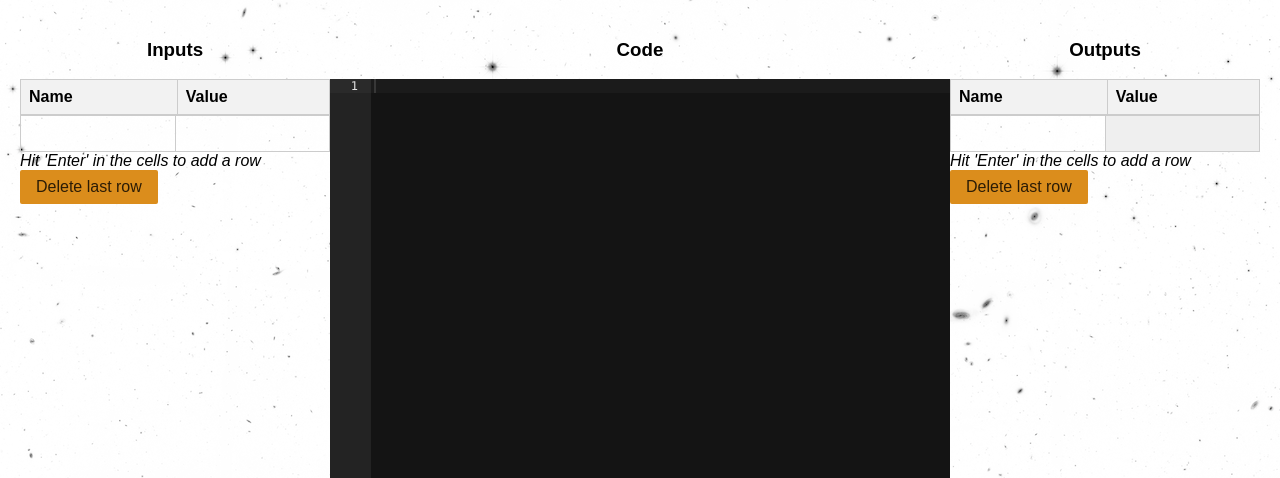
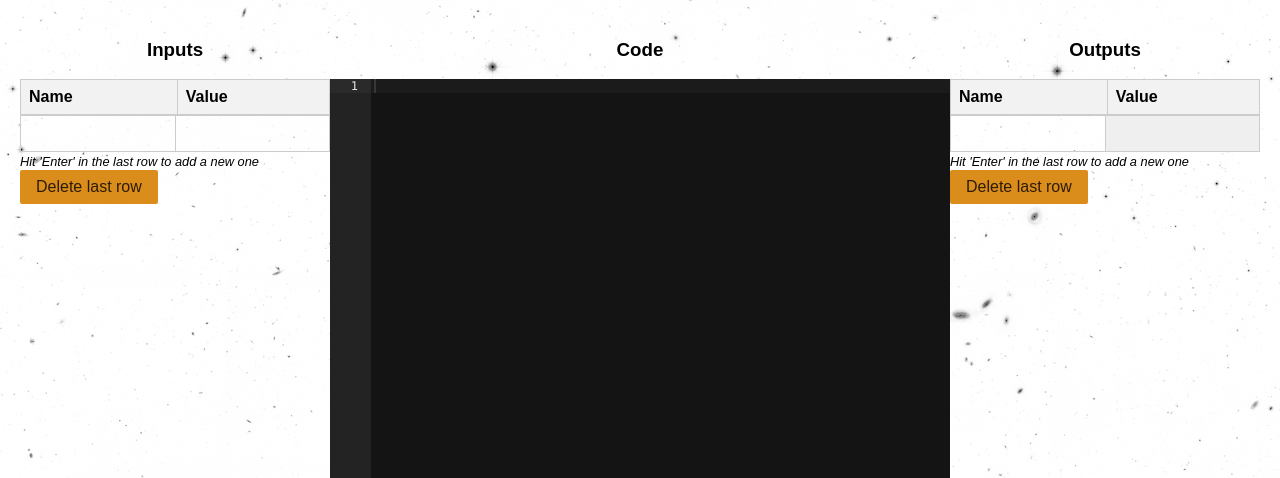
Before and after one commit to DarkStar1982/jsmodela, a Django app: page /model/ in a window 1280 px wide. Shown: the top 478 px of the page. Run offline with Django 5.2, Linux system fonts and the light colour scheme; lists and menus that the app fills with data are empty; some libraries are stand-ins or nearby versions.

Commit message:
Added better hints

```diff
--- a/jsmodels/pages/templates/pages/jsmodels.html
+++ b/jsmodels/pages/templates/pages/jsmodels.html
@@ -38,7 +38,7 @@
                                 <tbody></tbody>
                             </table>
                         </div>
-                        <span id="hint_inputs"><em>Hit 'Enter' in the cells to add a row </em></span>
+                        <span id="hint_inputs"><small><em>Hit 'Enter' in the last row to add a new one </em></small></span>
                         <button class="pure-button button-delete" onclick="delete_last_row(this.parentElement.id)">Delete last row</button>
                 </div>
             </div>
@@ -85,7 +85,7 @@
                                 <tbody></tbody>
                             </table>
                         </div>
-                        <span id="hint_outputs"><em>Hit 'Enter' in the cells to add a row</em></span>
+                        <span id="hint_outputs"><small><em>Hit 'Enter' in the last row to add a new one </em></small></span>
                         <button class="pure-button button-delete" onclick="delete_last_row(this.parentElement.id)">Delete last row</button>
                     </div>
             </div>
```
